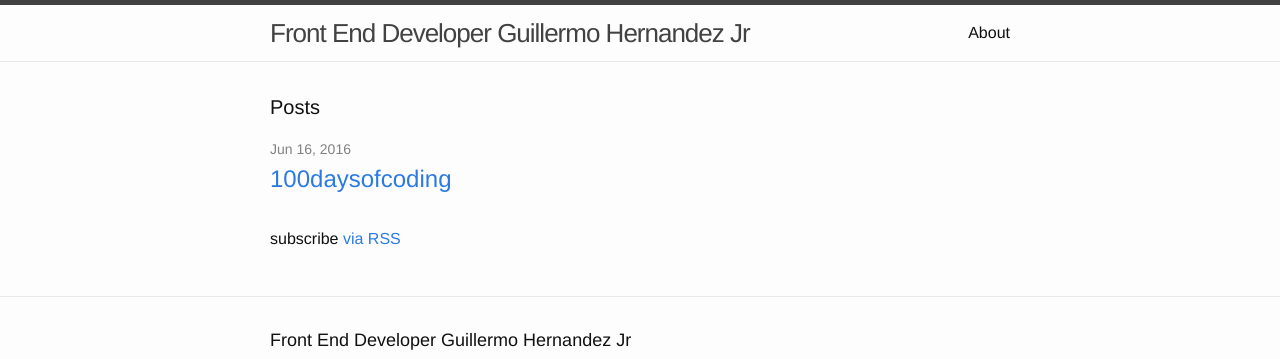
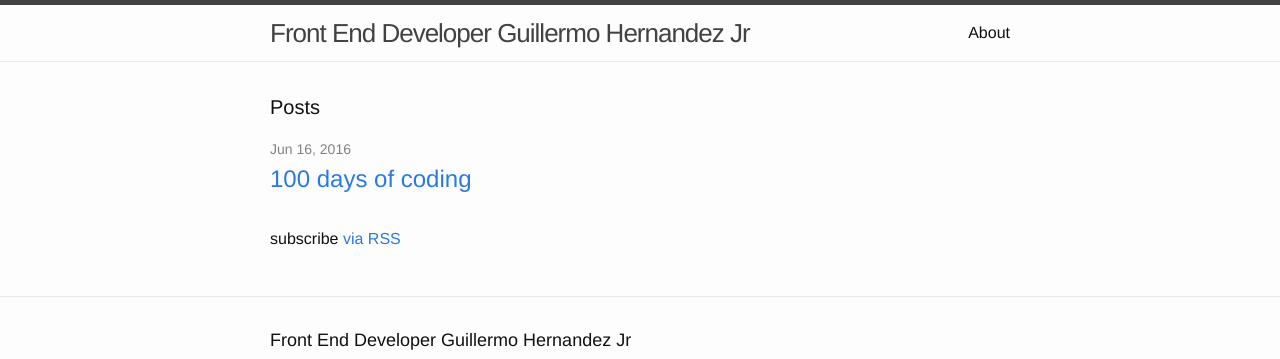
Before and after one commit to guillermohernandez/guillermohernandez.github.io, a Jekyll site: the page built from index.html, in a window 1280 px wide. Shown: the top 359 px of the page. Built offline with Jekyll 4.4.1, drawn with Linux system fonts in a browser that asks for light colours.

Commit message:
Updated 100daysofcoding

```diff
--- a/_posts/2016-06-16-100daysofcoding.markdown
+++ b/_posts/2016-06-16-100daysofcoding.markdown
@@ -1,5 +1,5 @@
 ---
-title: 100daysofcoding
+title: 100 days of coding
 date: 2016-06-16 00:00:00 -05:00
 tags:
 - 100daysofcoding
```
